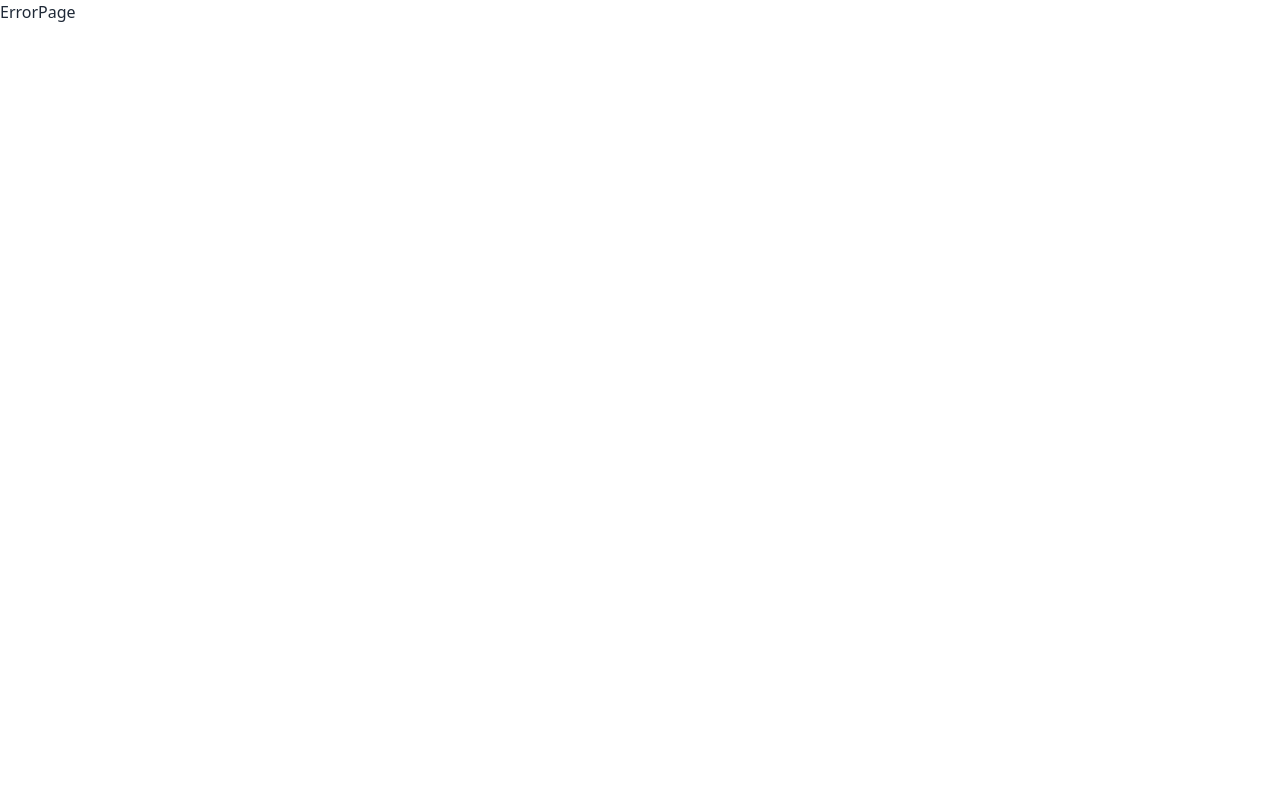
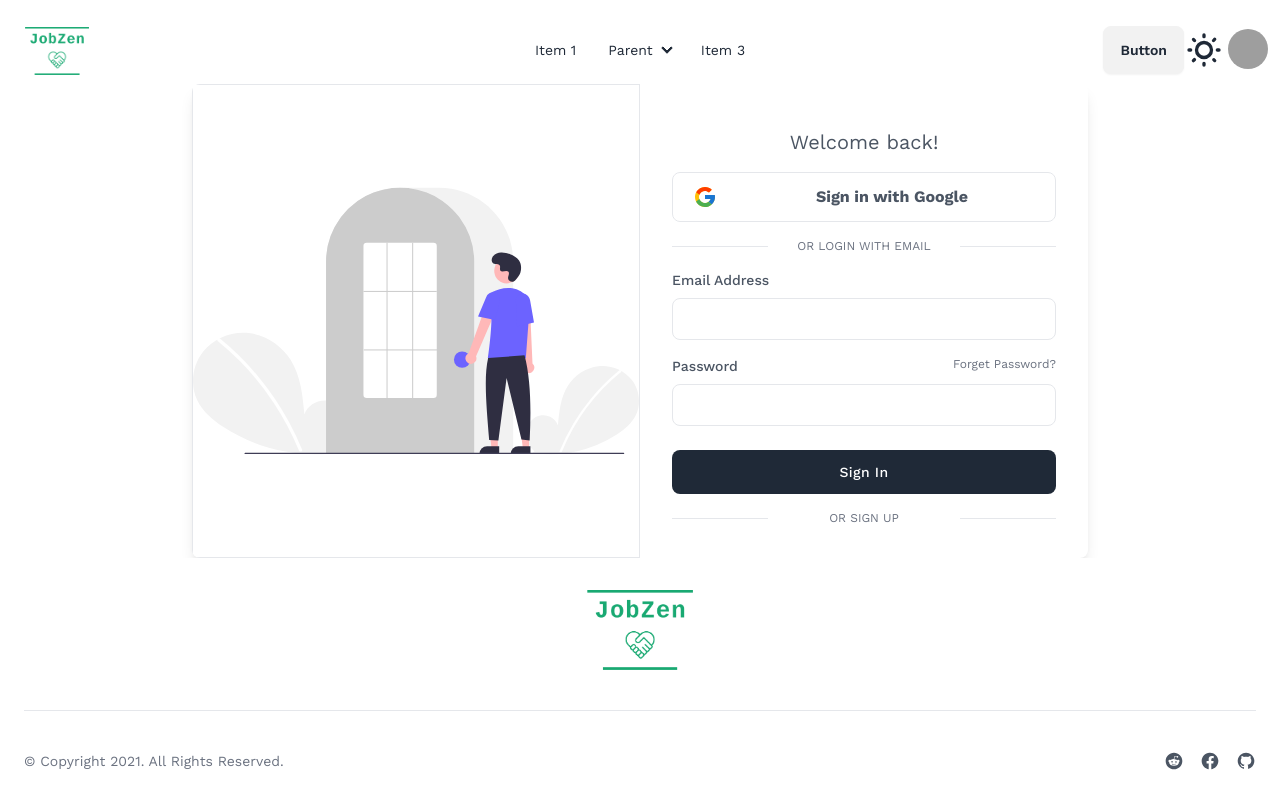
Before and after one commit to marufhossain55/JobZen_client, a React (Vite) app: page /login in a window 1280 px wide. Before the commit this address had no page. Built offline with nearby package versions, Linux system fonts and the light colour scheme; grey boxes are pictures that could not be loaded.

Commit message:
login page added

```diff
--- a/index.html
+++ b/index.html
@@ -1,5 +1,5 @@
 <!DOCTYPE html>
-<html lang="en" data-theme="light">
+<html lang="en">
   <head>
     <meta charset="UTF-8" />
     <link rel="icon" type="image/svg+xml" href="/vite.svg" />
--- a/src/components/NavBar.jsx
+++ b/src/components/NavBar.jsx
@@ -1,7 +1,22 @@
+import { useEffect, useState } from 'react';
 import logo from '../assets/logo_transparent.png';
+// import userImg from '../assets/user.png';
 const NavBar = () => {
+  const [theme, setTheme] = useState('light');
+  useEffect(() => {
+    localStorage.setItem('theme', theme);
+    const localTheme = localStorage.getItem('theme');
+    document.querySelector('html').setAttribute('data-theme', localTheme);
+  }, [theme]);
+  const handleToggle = (e) => {
+    if (e.target.checked) {
+      setTheme('dark');
+    } else {
+      setTheme('light');
+    }
+  };
   return (
-    <div className='navbar pt-6'>
+    <div className='navbar pt-6 dark:text-black'>
       {/* bg-base-100 */}
       <div className='navbar-start'>
         <div className='dropdown'>
@@ -74,6 +89,33 @@ const NavBar = () => {
       </div>
       <div className='navbar-end'>
         <a className='btn'>Button</a>
+        <label className='swap swap-rotate'>
+          {/* this hidden checkbox controls the state */}
+          <input
+            onChange={handleToggle}
+            type='checkbox'
+            className='theme-controller'
+            value='synthwave'
+          />
+
+          {/* sun icon */}
+          <svg
+            className='swap-off fill-current w-10 h-10'
+            xmlns='http://www.w3.org/2000/svg'
+            viewBox='0 0 24 24'
+          >
+            <path d='M5.64,17l-.71.71a1,1,0,0,0,0,1.41,1,1,0,0,0,1.41,0l.71-.71A1,1,0,0,0,5.64,17ZM5,12a1,1,0,0,0-1-1H3a1,1,0,0,0,0,2H4A1,1,0,0,0,5,12Zm7-7a1,1,0,0,0,1-1V3a1,1,0,0,0-2,0V4A1,1,0,0,0,12,5ZM5.64,7.05a1,1,0,0,0,.7.29,1,1,0,0,0,.71-.29,1,1,0,0,0,0-1.41l-.71-.71A1,1,0,0,0,4.93,6.34Zm12,.29a1,1,0,0,0,.7-.29l.71-.71a1,1,0,1,0-1.41-1.41L17,5.64a1,1,0,0,0,0,1.41A1,1,0,0,0,17.66,7.34ZM21,11H20a1,1,0,0,0,0,2h1a1,1,0,0,0,0-2Zm-9,8a1,1,0,0,0-1,1v1a1,1,0,0,0,2,0V20A1,1,0,0,0,12,19ZM18.36,17A1,1,0,0,0,17,18.36l.71.71a1,1,0,0,0,1.41,0,1,1,0,0,0,0-1.41ZM12,6.5A5.5,5.5,0,1,0,17.5,12,5.51,5.51,0,0,0,12,6.5Zm0,9A3.5,3.5,0,1,1,15.5,12,3.5,3.5,0,0,1,12,15.5Z' />
+          </svg>
+
+          {/* moon icon */}
+          <svg
+            className='swap-on fill-current w-10 h-10'
+            xmlns='http://www.w3.org/2000/svg'
+            viewBox='0 0 24 24'
+          >
+            <path d='M21.64,13a1,1,0,0,0-1.05-.14,8.05,8.05,0,0,1-3.37.73A8.15,8.15,0,0,1,9.08,5.49a8.59,8.59,0,0,1,.25-2A1,1,0,0,0,8,2.36,10.14,10.14,0,1,0,22,14.05,1,1,0,0,0,21.64,13Zm-9.5,6.69A8.14,8.14,0,0,1,7.08,5.22v.27A10.15,10.15,0,0,0,17.22,15.63a9.79,9.79,0,0,0,2.1-.22A8.11,8.11,0,0,1,12.14,19.73Z' />
+          </svg>
+        </label>
         <div className='dropdown dropdown-end'>
           <div
             tabIndex={0}
--- a/src/layouts/Root.jsx
+++ b/src/layouts/Root.jsx
@@ -1,18 +1,18 @@
 import { Outlet } from 'react-router-dom';
 import NavBar from '../components/NavBar';
 import Footer from '../components/Footer';
-import bg from '../assets/bg-main.png';
+// import bg from '../assets/bg-main.png';
 
 const Root = () => {
   return (
     <div
-      className='font-workSans'
-      style={{
-        // background: 'linear-gradient(62deg, #E0F9ED 0%, #DCEEF7 100%)',
-        background: `URL(${bg})`,
-        backgroundSize: 'cover',
-        backgroundPosition: 'center',
-      }}
+      className='font-workSans '
+      // style={{
+      //   // background: 'linear-gradient(62deg, #E0F9ED 0%, #DCEEF7 100%)',
+      //   background: `URL(${bg})`,
+      //   backgroundSize: 'cover',
+      //   backgroundPosition: 'center',
+      // }}
     >
       <div className='container mx-auto'>
         <NavBar></NavBar>
--- a/src/pages/Login.jsx
+++ b/src/pages/Login.jsx
@@ -1,4 +1,116 @@
+import { NavLink } from 'react-router-dom';
+import login from '../assets/login.svg';
 const Login = () => {
-  return <div>Login</div>;
+  return (
+    <div className='flex w-full max-w-sm mx-auto overflow-hidden bg-white rounded-lg shadow-lg lg:max-w-4xl'>
+      <div className='hidden bg-cover lg:flex lg:w-1/2 border '>
+        <img src={login} alt='' className='' />
+      </div>
+
+      <div className='w-full px-6 py-8 md:px-8 lg:w-1/2'>
+        <div className='flex justify-center mx-auto'>
+          {/* <img className="w-auto h-7 sm:h-8" src="https://merakiui.com/images/logo.svg" alt=""> */}
+        </div>
+
+        <p className='mt-3 text-xl text-center text-gray-600 '>Welcome back!</p>
+
+        <a
+          href='#'
+          className='flex items-center justify-center mt-4 text-gray-600 transition-colors duration-300 transform border rounded-lg hover:bg-gray-50 dark:hover:bg-gray-600'
+        >
+          <div className='px-4 py-2'>
+            <svg className='w-6 h-6' viewBox='0 0 40 40'>
+              <path
+                d='M36.3425 16.7358H35V16.6667H20V23.3333H29.4192C28.045 27.2142 24.3525 30 20 30C14.4775 30 10 25.5225 10 20C10 14.4775 14.4775 9.99999 20 9.99999C22.5492 9.99999 24.8683 10.9617 26.6342 12.5325L31.3483 7.81833C28.3717 5.04416 24.39 3.33333 20 3.33333C10.7958 3.33333 3.33335 10.7958 3.33335 20C3.33335 29.2042 10.7958 36.6667 20 36.6667C29.2042 36.6667 36.6667 29.2042 36.6667 20C36.6667 18.8825 36.5517 17.7917 36.3425 16.7358Z'
+                fill='#FFC107'
+              />
+              <path
+                d='M5.25497 12.2425L10.7308 16.2583C12.2125 12.59 15.8008 9.99999 20 9.99999C22.5491 9.99999 24.8683 10.9617 26.6341 12.5325L31.3483 7.81833C28.3716 5.04416 24.39 3.33333 20 3.33333C13.5983 3.33333 8.04663 6.94749 5.25497 12.2425Z'
+                fill='#FF3D00'
+              />
+              <path
+                d='M20 36.6667C24.305 36.6667 28.2167 35.0192 31.1742 32.34L26.0159 27.975C24.3425 29.2425 22.2625 30 20 30C15.665 30 11.9842 27.2359 10.5975 23.3784L5.16254 27.5659C7.92087 32.9634 13.5225 36.6667 20 36.6667Z'
+                fill='#4CAF50'
+              />
+              <path
+                d='M36.3425 16.7358H35V16.6667H20V23.3333H29.4192C28.7592 25.1975 27.56 26.805 26.0133 27.9758C26.0142 27.975 26.015 27.975 26.0158 27.9742L31.1742 32.3392C30.8092 32.6708 36.6667 28.3333 36.6667 20C36.6667 18.8825 36.5517 17.7917 36.3425 16.7358Z'
+                fill='#1976D2'
+              />
+            </svg>
+          </div>
+
+          <span className='w-5/6 px-4 py-3 font-bold text-center'>
+            Sign in with Google
+          </span>
+        </a>
+
+        <div className='flex items-center justify-between mt-4'>
+          <span className='w-1/5 border-b  lg:w-1/4'></span>
+
+          <a
+            href='#'
+            className='text-xs text-center text-gray-500 uppercase  hover:underline'
+          >
+            or login with email
+          </a>
+
+          <span className='w-1/5 border-b  lg:w-1/4'></span>
+        </div>
+
+        <div className='mt-4'>
+          <label
+            className='block mb-2 text-sm font-medium text-gray-600 '
+            // for='LoggingEmailAddress'
+          >
+            Email Address
+          </label>
+          <input
+            id='LoggingEmailAddress'
+            className='block w-full px-4 py-2 text-gray-700 bg-white border rounded-lg  focus:border-blue-400 focus:ring-opacity-40  focus:outline-none focus:ring focus:ring-blue-300'
+            type='email'
+          />
+        </div>
+
+        <div className='mt-4'>
+          <div className='flex justify-between'>
+            <label
+              className='block mb-2 text-sm font-medium text-gray-600'
+              //   for='loggingPassword'
+            >
+              Password
+            </label>
+            <a href='#' className='text-xs text-gray-500  hover:underline'>
+              Forget Password?
+            </a>
+          </div>
+
+          <input
+            id='loggingPassword'
+            className='block w-full px-4 py-2 text-gray-700 bg-white border rounded-lg focus:border-blue-400 focus:ring-opacity-40 d focus:outline-none focus:ring focus:ring-blue-300'
+            type='password'
+          />
+        </div>
+
+        <div className='mt-6'>
+          <button className='w-full px-6 py-3 text-sm font-medium tracking-wide text-white capitalize transition-colors duration-300 transform bg-gray-800 rounded-lg hover:bg-gray-700 focus:outline-none focus:ring focus:ring-gray-300 focus:ring-opacity-50'>
+            Sign In
+          </button>
+        </div>
+
+        <div className='flex items-center justify-between mt-4'>
+          <span className='w-1/5 border-b md:w-1/4'></span>
+
+          <NavLink
+            to='/register'
+            className='text-xs text-gray-500 uppercase hover:underline'
+          >
+            or sign up
+          </NavLink>
+
+          <span className='w-1/5 border-b  md:w-1/4'></span>
+        </div>
+      </div>
+    </div>
+  );
 };
 export default Login;
--- a/tailwind.config.js
+++ b/tailwind.config.js
@@ -7,4 +7,7 @@ export default {
     },
   },
   plugins: [require('daisyui')],
+  daisyui: {
+    themes: ['light', 'dark'],
+  },
 };
```
Also changed, not shown: src/routes/Routes.jsx (+13 -1 lines), src/assets/login.svg (added), src/assets/signup.svg (added).
